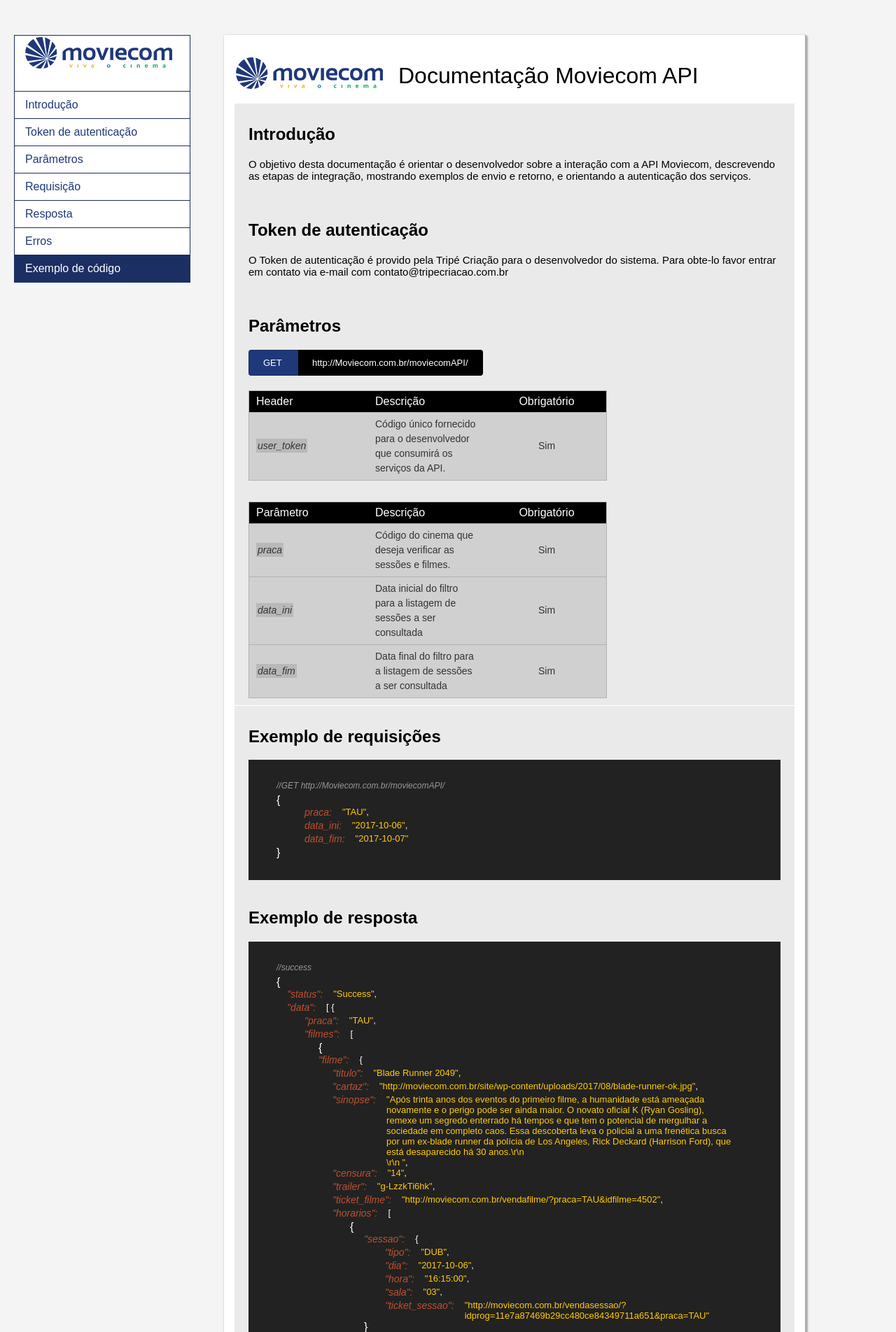
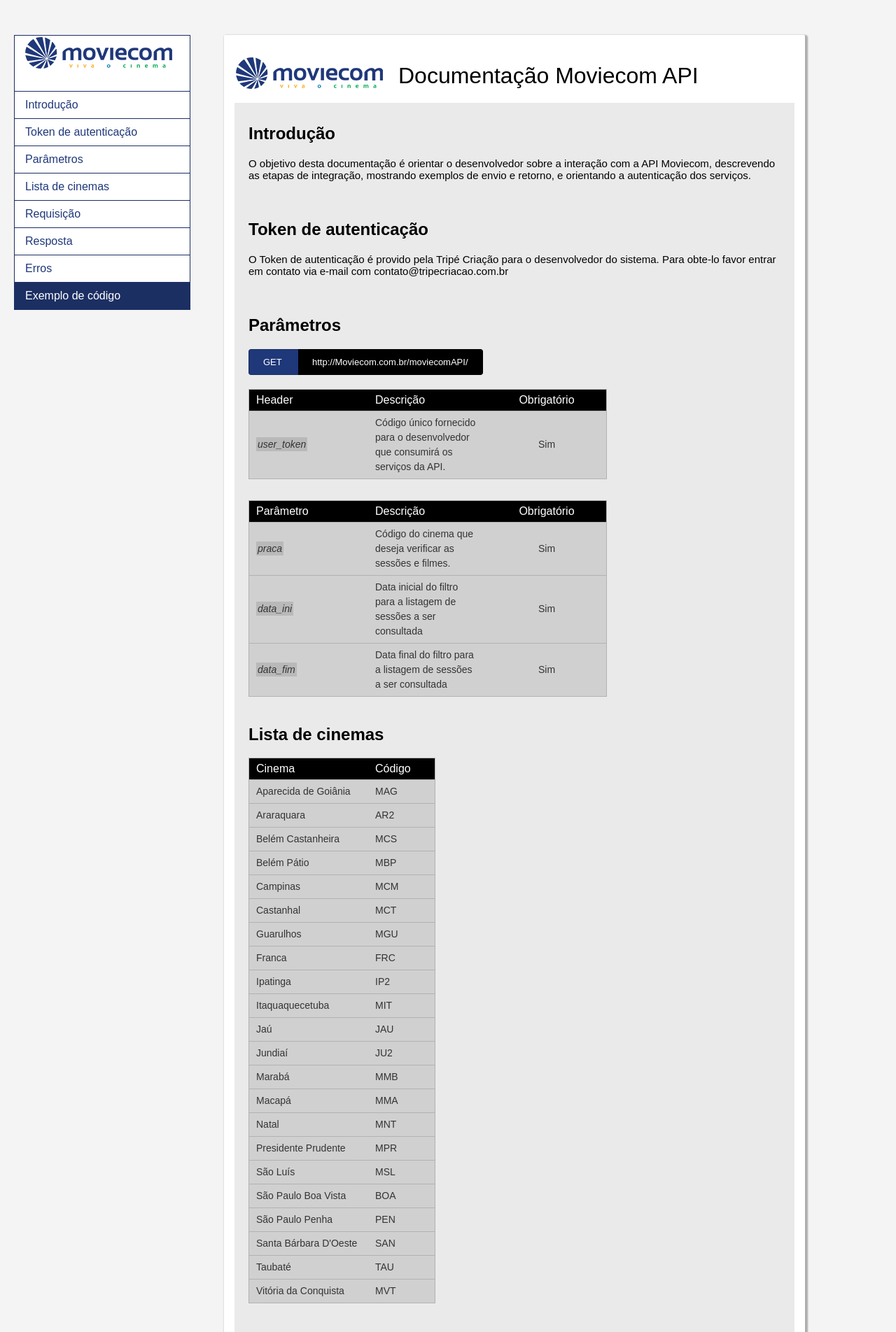
Before and after one commit to wendersoncard/MoviecomAPI, a PHP site: page /documentation/index.php in a window 1280 px wide. Shown: the top 1904 px of the page at 70% size. Run offline with PHP 8.4, Linux system fonts and the light colour scheme; some libraries are stand-ins or nearby versions.

Commit message:
acrésicmo de listagem de cinemas

```diff
--- a/documentation/index.php
+++ b/documentation/index.php
@@ -39,6 +39,7 @@
         <li><a h2="introducao">Introdução</a></li>
         <li><a h2="token">Token de autenticação</a></li>
         <li><a h2="params">Parâmetros</a></li>
+        <li><a h2="lista">Lista de cinemas</a></li>
         <li><a h2="req">Requisição</a></li>
         <li><a h2="resp">Resposta</a></li>
         <li><a h2="erros">Erros</a></li>
@@ -122,6 +123,132 @@
 
         </div>
       </div>
+    </section>
+
+    <div class="clearAll"></div>
+
+    <section>
+      <h2 id="lista">Lista de cinemas</h2>
+      <div class="table" style="width: 265px;">
+      <div class="tableHeader">
+        <div class="tr">
+          <label>Cinema</label>
+          <label>Código</label>
+        </div>
+      </div>
+      <div class="tableBody">
+        <div class="tr">
+          <label>Aparecida de Goiânia</label>
+          <label>MAG</label>
+        </div>
+
+        <div class="tr">
+          <label>Araraquara</label>
+          <label>AR2</label>
+        </div>
+
+        <div class="tr">
+          <label>Belém Castanheira</label>
+          <label>MCS</label>
+        </div>
+
+        <div class="tr">
+          <label>Belém Pátio</label>
+          <label>MBP</label>
+        </div>
+
+        <div class="tr">
+          <label>Campinas</label>
+          <label>MCM</label>
+        </div>
+
+        <div class="tr">
+          <label>Castanhal</label>
+          <label>MCT</label>
+        </div>
+
+        <div class="tr">
+          <label>Guarulhos</label>
+          <label>MGU</label>
+        </div>
+
+        <div class="tr">
+          <label>Franca</label>
+          <label>FRC</label>
+        </div>
+
+        <div class="tr">
+          <label>Ipatinga</label>
+          <label>IP2</label>
+        </div>
+
+        <div class="tr">
+          <label>Itaquaquecetuba</label>
+          <label>MIT</label>
+        </div>
+
+        <div class="tr">
+          <label>Jaú</label>
+          <label>JAU</label>
+        </div>
+
+        <div class="tr">
+          <label>Jundiaí</label>
+          <label>JU2</label>
+        </div>
+
+        <div class="tr">
+          <label>Marabá</label>
+          <label>MMB</label>
+        </div>
+
+        <div class="tr">
+          <label>Macapá</label>
+          <label>MMA</label>
+        </div>
+
+        <div class="tr">
+          <label>Natal</label>
+          <label>MNT</label>
+        </div>
+
+        <div class="tr">
+          <label>Presidente Prudente</label>
+          <label>MPR</label>
+        </div>
+
+        <div class="tr">
+          <label>São Luís</label>
+          <label>MSL</label>
+        </div>
+
+        <div class="tr">
+          <label>São Paulo Boa Vista</label>
+          <label>BOA</label>
+        </div>
+
+        <div class="tr">
+          <label>São Paulo Penha</label>
+          <label>PEN</label>
+        </div>
+
+        <div class="tr">
+          <label>Santa Bárbara D'Oeste</label>
+          <label>SAN</label>
+        </div>
+
+        <div class="tr">
+          <label>Taubaté</label>
+          <label>TAU</label>
+        </div>
+
+        <div class="tr">
+          <label>Vitória da Conquista</label>
+          <label>MVT</label>
+        </div>
+
+      </div>
+    </div>
     </section>
 
     <div class="clearAll"></div>
--- a/documentation/style.css
+++ b/documentation/style.css
@@ -8,7 +8,12 @@ body{
 .clearAll{
 	width: 100%;
 	clear: both;
-	height: 1px;
+}
+
+a#lista{
+	color: #1c2f63;
+	text-decoration: underline;
+	cursor: pointer;
 }
 
 #sideMenu{
@@ -120,42 +125,42 @@ body{
     border-left: none;
 }
 
-#body .table{
+.table{
 	width: 510px;
 	border: solid 1px #b3b2b2;
 	border-bottom: none;
 	overflow: hidden;
 }
 
-#body .table .tableHeader,
-#body .table .tableBody,
-#body .table .tr{
+.table .tableHeader,
+.table .tableBody,
+.table .tr{
 	width: 510px;
 	float: left;
 	clear: both;
 }
 
-#body .table .tr{
+.table .tr{
 	border-bottom: solid 1px #b3b2b2;
 }
 
-#body .table label{
+.table label{
 	margin-right: 10px;
 	width: 150px;
 	display: table-cell;
 	padding: 6px 10px;
 }
 
-#body .table label.center{
+.table label.center{
 	text-align: center;
 }
 
-#body .tableHeader{
+.tableHeader{
 	background: #000;
 	color: #fff;
 }
 
-#body .table .tableBody label{
+.table .tableBody label{
 	color: #333;
     background: #d0d0d0;
     vertical-align: middle;
@@ -163,7 +168,7 @@ body{
     line-height: 21px;
 }
 
-#body .table font{
+.table font{
 	background: #b9b9b9;
     padding: 2px;
     font-style: italic;
```
